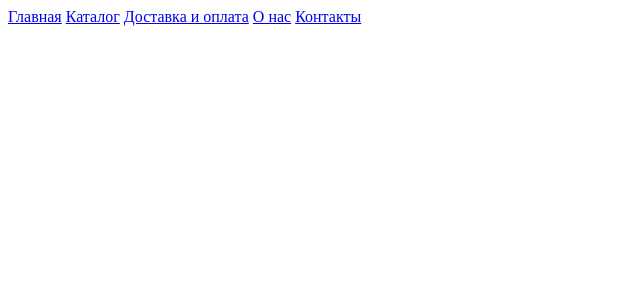
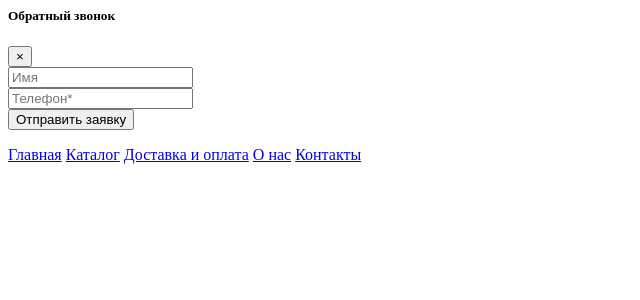
Before and after one commit to ishutin-pavel/digital-mart, a PHP site: template view/theme/OPC170_01/template/common/footer.twig in a window 1280 px wide. Shown: the top 300 px of the page, without its empty margins (0-640 px from the left). Run offline with PHP 8.4, Linux system fonts and the light colour scheme; the template is opened without the code that fills it, so the values that code supplies are empty; some libraries are stand-ins or nearby versions.

Commit message:
add callBackPopup

```diff
--- a/view/theme/OPC170_01/template/common/footer.twig
+++ b/view/theme/OPC170_01/template/common/footer.twig
@@ -1,3 +1,32 @@
+<div id="callBackPopup" class="modal fade bd-example-modal-sm" tabindex="-1" role="dialog" aria-labelledby="mySmallModalLabel" aria-hidden="true">
+  <div class="modal-dialog modal-sm">
+    <div class="modal-content">
+      <div class="modal-header">
+        <h5 class="modal-title h4" id="mySmallModalLabel">Обратный звонок</h5>
+        <button type="button" class="close" data-dismiss="modal" aria-label="Close">
+          <span aria-hidden="true">×</span>
+        </button>
+      </div>
+      <div class="modal-body">
+
+        <form id="f1" class="form ajax_form" action="javascript();">
+          <div class="form__item">
+            <input type="text" name="name" placeholder="Имя">
+          </div>
+          <div class="form__item">
+            <input type="tel" name="phone" placeholder="Телефон*">
+          </div>
+          <div class="form__item">
+            <input type="submit" class="btn btn-default btn-lg" value="Отправить заявку">
+          </div>
+          <div class="message"></div>
+        </form>
+
+      </div>
+    </div>
+  </div>
+</div>
+
 <footer>
 {% if footer_top %}
 <div class="footer-top">
--- a/view/theme/OPC170_01/template/common/header.twig
+++ b/view/theme/OPC170_01/template/common/header.twig
@@ -138,7 +138,7 @@
 <div class="container">
   <div class="right-block">
     <div class="right-block__btn">
-      <a href="#" class="btn btn-default btn-lg right-block__btn-link">Обратный звонок</a>
+      <a href="#" class="btn btn-default btn-lg right-block__btn-link" data-toggle="modal" data-target="#callBackPopup">Обратный звонок</a>
     </div>
   </div>
   <div class="search">{{ search }}</div>
```
Also changed, not shown: view/theme/OPC170_01/stylesheet/stylesheet.css.
